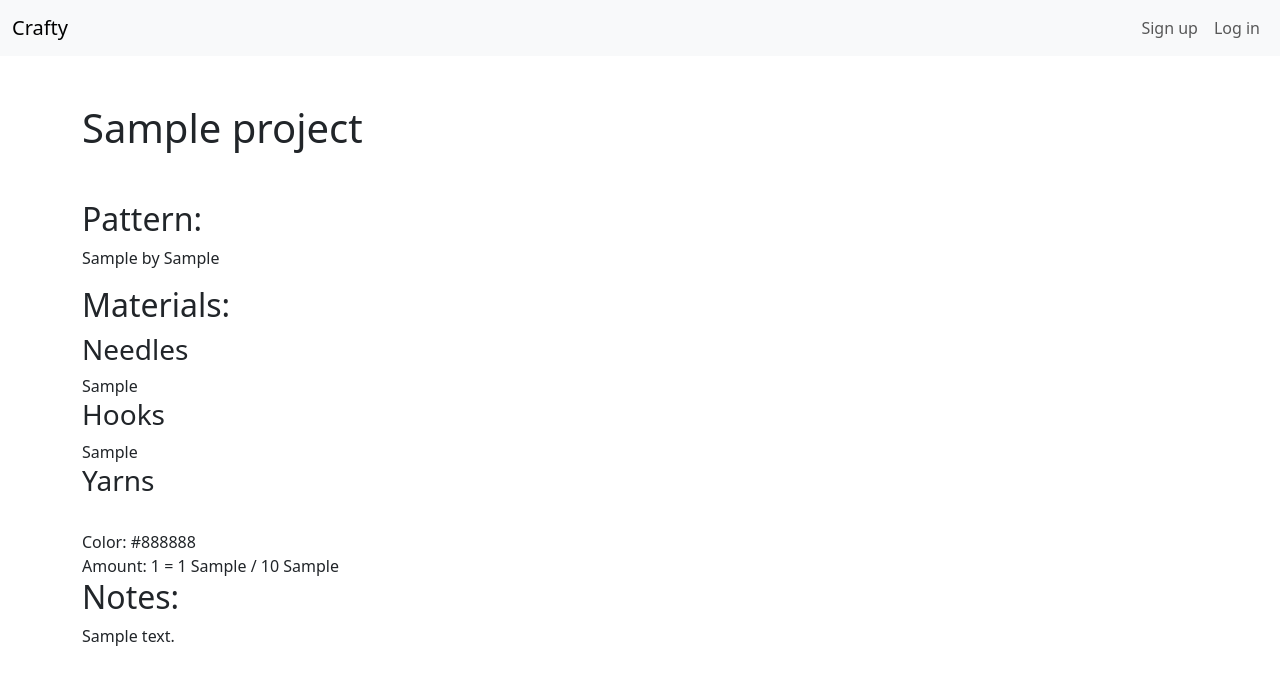
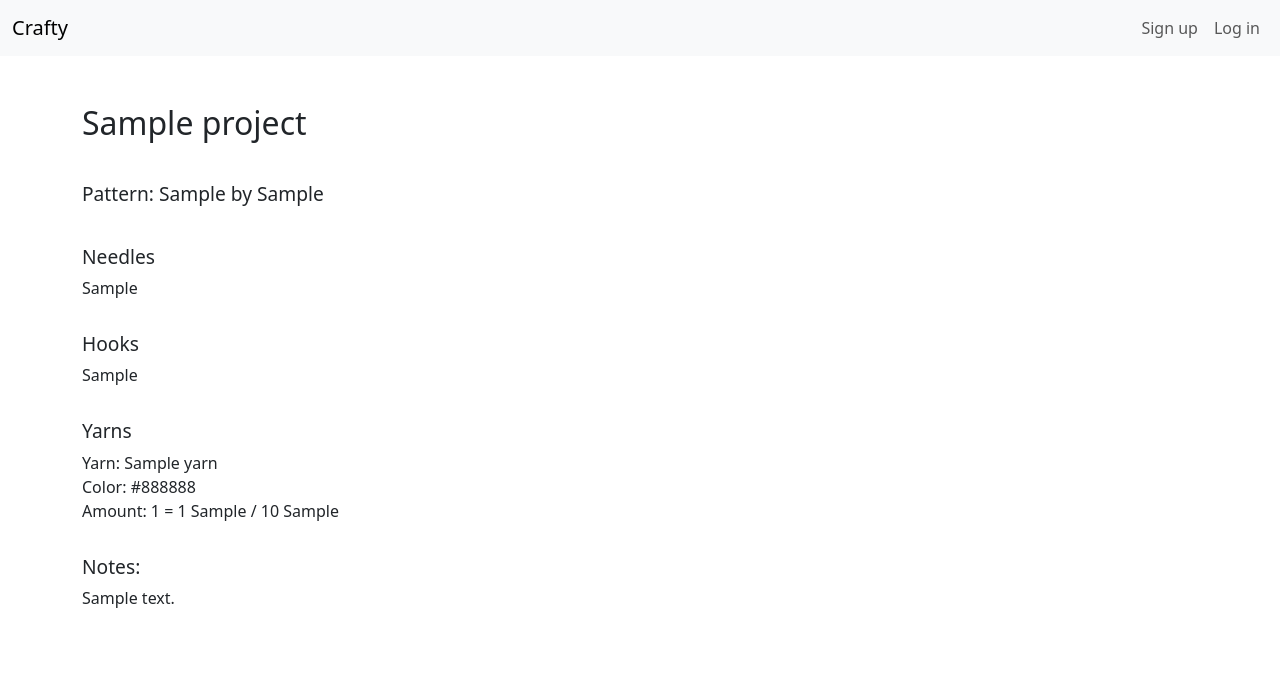
Before and after one commit to aninishioka/craft_app, a Flask app: template templates/projects/details.html in a window 1280 px wide. Shown: the top 685 px of the page. Run offline with Flask 3, Linux system fonts and the light colour scheme; the template is opened without the code that fills it: values that come from a table or form of the project are taken from there, others are empty; tables that the repository leaves empty hold one stand-in row (values such as "Sample post").

Commit message:
project detail page styling

```diff
--- a/static/style.css
+++ b/static/style.css
@@ -1,3 +1,24 @@
-#nav-user-img {
-  width: 30px;
+:root {
+  margin: 0;
+  padding: 0;
+  box-sizing: border-box;
 }
+
+/* ==================== Project details */
+
+.project-details h1 {
+  font-size: 2rem;
+}
+
+.project-details h2 {
+  font-size: 1.2rem;
+  margin-top: 2rem;
+}
+
+h2.project-details-pattern {
+  display: inline-block;
+}
+
+.project-details .yarn {
+  margin-bottom: 1.8srem;
+}
--- a/templates/projects/create.html
+++ b/templates/projects/create.html
@@ -76,7 +76,7 @@
       {{ form.add_yarn(placeholder=form.add_yarn.label.text, class="btn btn-md btn-secondary mb-3") }}
 
       {{ display_errors(form.content) }}
-      {{ form.content(placeholder=form.add_yarn.label.text, class="form-control mb-2") }}
+      {{ form.content(placeholder=form.content.label.text, class="form-control mb-2") }}
 
       <br>
       <button class="btn btn-primary">Add project</button>
--- a/templates/projects/details.html
+++ b/templates/projects/details.html
@@ -2,34 +2,35 @@
 
 {% block content %}
 
-<div class="container">
+<div class="container project-details">
 
   {% if g.user.id == project.user.id %}
-  <form>
+  <form class="mb-4">
     {{ g.csrf_form.hidden_tag() }}
-    <button formaction="/projects/{{project.id}}/edit" class="btn btn-secondary mb-5">
-      Edit
+    <button formaction="/projects/{{project.id}}/edit" class="btn btn-secondary">
+      <i class="bi bi-pencil"></i> Edit
     </button>
-    <button formaction="/projects/{{project.id}}/delete" formmethod="POST" class="btn btn-danger mb-5">
-      Delete
+    <button form="/projects/{{project.id}}/pin" class="btn btn-primary">
+      <i class="bi bi-pin-angle"></i> Pin
+    </button>
+    <button formaction="/projects/{{project.id}}/delete" formmethod="POST" class="btn btn-danger">
+      <i class="bi bi-trash3"></i> Delete
     </button>
   </form>
   {% endif %}
 
-  <h1 class="mb-5">{{ project.title }}</h1>
+  <h1>{{ project.title }}</h1>
 
   {% if project.pattern %}
-  <h2>Pattern:</h2>
-  <p>
+    <h2 class="project-details-pattern">Pattern:
     {{ project.pattern }}
     {% if project.designer %} by {{ project.designer }} {% endif %}
-  </p>
+    </h2>
   {% endif %}
 
   {% if project.yarns or project.needles or project.yarns %}
-    <h2>Materials:</h2>
     {% if project.needles %}
-      <h3>Needles</h3>
+      <h2>Needles</h2>
       {% for needle in project.needles %}
         {{ needle.size }}
         {% if not loop.last %}
@@ -38,7 +39,7 @@
       {% endfor %}
     {% endif %}
     {% if project.hooks %}
-      <h3>Hooks</h3>
+      <h2>Hooks</h2>
       {% for hook in project.hooks %}
         {{ hook.size }}
         {% if not loop.last %}
@@ -47,17 +48,22 @@
       {% endfor %}
     {% endif %}
     {% if project.yarns %}
-      <h3>Yarns</h3>
+      <h2>Yarns</h2>
       {% for yarn in project.yarns %}
-     <h4>{{ yarn.name }}</h4>
+      <div class="yarn">
+        Yarn: {{ yarn.yarn_name }}
         <br>
         Color: {{ yarn.color }}
         <br>
-      Amount: {{ yarn.num_skeins }} = {{ yarn.num_skeins * yarn.skein_length}} {{ yarn.skein_length_unit}}
-      / {{ yarn.num_skeins * yarn.skein_weight}} {{ yarn.skein_weight_unit}}
+        {% if yarn.num_skeins and (yarn.skein_weight or yarn.skein_length) %}
+          Amount: {{ yarn.num_skeins }} =
+          {{ (yarn.num_skeins or 0) * (yarn.skein_length or 0)}} {{ yarn.skein_length_unit}} /
+           {{ (yarn.num_skeins or 0) * (yarn.skein_weight or 0)}} {{ yarn.skein_weight_unit}}
+        {% endif %}
         {% if not loop.last %}
           <br>
         {% endif %}
+      </div>
       {% endfor %}
     {% endif %}
   {% endif %}
--- a/templates/projects/edit.html
+++ b/templates/projects/edit.html
@@ -76,7 +76,7 @@
       {{ form.add_yarn(placeholder=form.add_yarn.label.text, class="btn btn-md btn-secondary mb-3") }}
 
       {{ display_errors(form.content) }}
-      {{ form.content(placeholder=form.add_yarn.label.text, class="form-control mb-2") }}
+      {{ form.content(placeholder=form.content.label.text, class="form-control mb-2") }}
 
 
       <button class="btn btn-primary">Edit project</button>
```
Lines whose indentation alone changed are shown as unchanged.
